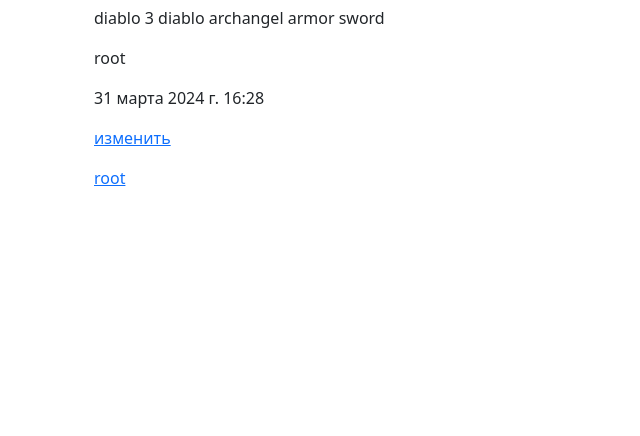
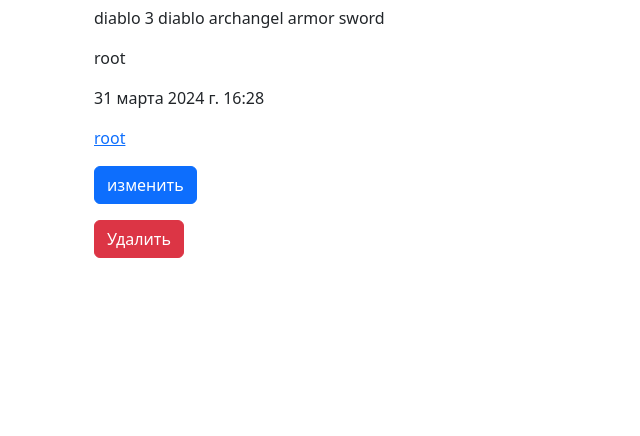
Before and after one commit to almas-rak/New_cw_9, a Django app: page /detail/photo/1/ in a window 1280 px wide. Shown: the part 364-800 px from the top of the page, without its empty margins (0-640 px from the left). Run offline with Django 5.2, Linux system fonts and the light colour scheme; data comes from the database, SQL or seed files in the repository; some libraries are stand-ins or nearby versions.

Commit message:
мелкие изменения

```diff
--- a/source/accounts/templates/user_detail.html
+++ b/source/accounts/templates/user_detail.html
@@ -15,7 +15,7 @@
     <p>Фамилия: {{ user_obj.last_name }}</p>
     <h2>Публикации</h2>
     {% if publications %}
-
+    <div class="d-flex">
         {% for photo in publications %}
             <div class="card m-2" style="width: 18rem;">
                 <a href="{% url 'detail_photo' photo.pk  %}" class="m-auto mt-2" style="width: 17rem;">
@@ -32,6 +32,7 @@
                 </div>
             </div>
         {% endfor %}
+    </div>
     {% else %}
     <p class="card-text"> <small class="text-muted">Нет публикаций </small> </p>
     {% endif %}
--- a/source/core/templates/base.html
+++ b/source/core/templates/base.html
@@ -25,7 +25,10 @@
         </li>
         {% block menu %} {% endblock menu %}
         {% if user.is_authenticated %}
-        <a class="nav-link active" aria-current="page" href="/admin">Админ панель</a>
+          {% if user.is_superuser %}
+          <a class="nav-link active" aria-current="page" href="/admin">Админ панель</a>
+          {% endif %}
+
         <li class="nav-item dropdown">
           <a class="nav-link dropdown-toggle" href="#" role="button" data-bs-toggle="dropdown" aria-expanded="false">
             {{ user.username }}
--- a/source/gallery/templates/detail_photo.html
+++ b/source/gallery/templates/detail_photo.html
@@ -23,13 +23,17 @@
                 <i class="fas fa-trash"></i>
             </div>
         </div>
-
-                <p> {{ photo.caption }} </p>
-                <p> {{ photo.author }} </p>
-                <p> {{ photo.created_at }} </p>
-        <p><a href="{% url  'update_photo' photo.pk  %}" >изменить</a></p>
-        <p><a href="{% url 'profile' photo.author.pk %}" >{{ photo.author }}</a></p>
-    </div>
+            <p> {{ photo.caption }} </p>
+            <p> {{ photo.author }} </p>
+            <p> {{ photo.created_at }} </p>
+            <p><a href="{% url 'profile' photo.author.pk %}" >{{ photo.author }}</a></p>
+            {% if delete %}
+                {% include "partial/confirm_delete.html" %}
+            {% else %}
+                <p><a href="{% url  'update_photo' photo.pk  %}" class="btn btn-primary" >изменить</a></p>
+                <p><a href="{% url  'delete_photo' photo.pk  %}" class="btn btn-danger" >Удалить</a></p>
+            {% endif %}
+        </div>
 
 
 
--- a/source/gallery/templates/index.html
+++ b/source/gallery/templates/index.html
@@ -37,6 +37,7 @@
                     <img src="{{ photo.photo.url }}" style="height: 100%; width: 100%;">
                 </div>
                 <div class="modal-footer">
+                    <p><a href="{% url 'detail_photo' photo.pk %}">Подробнее...</a></p>
                     <button type="button" class="btn btn-secondary" data-bs-dismiss="modal">Закрыть</button>
                 </div>
             </div>
--- /dev/null
+++ b/source/gallery/templates/partial/confirm_delete.html
@@ -0,0 +1,6 @@
+<form action="{% url 'delete_photo' photo.pk %}" method="post">
+    {% csrf_token %}
+    <h3>Вы действительно хотите удалить фото?</h3>
+    <input type="submit" class="btn btn-danger" value="Да">
+    <a href="{% url 'detail_photo' photo.pk %}" class="btn btn-primary" >Отмена</a>
+</form>
```
Lines whose indentation alone changed are shown as unchanged.
